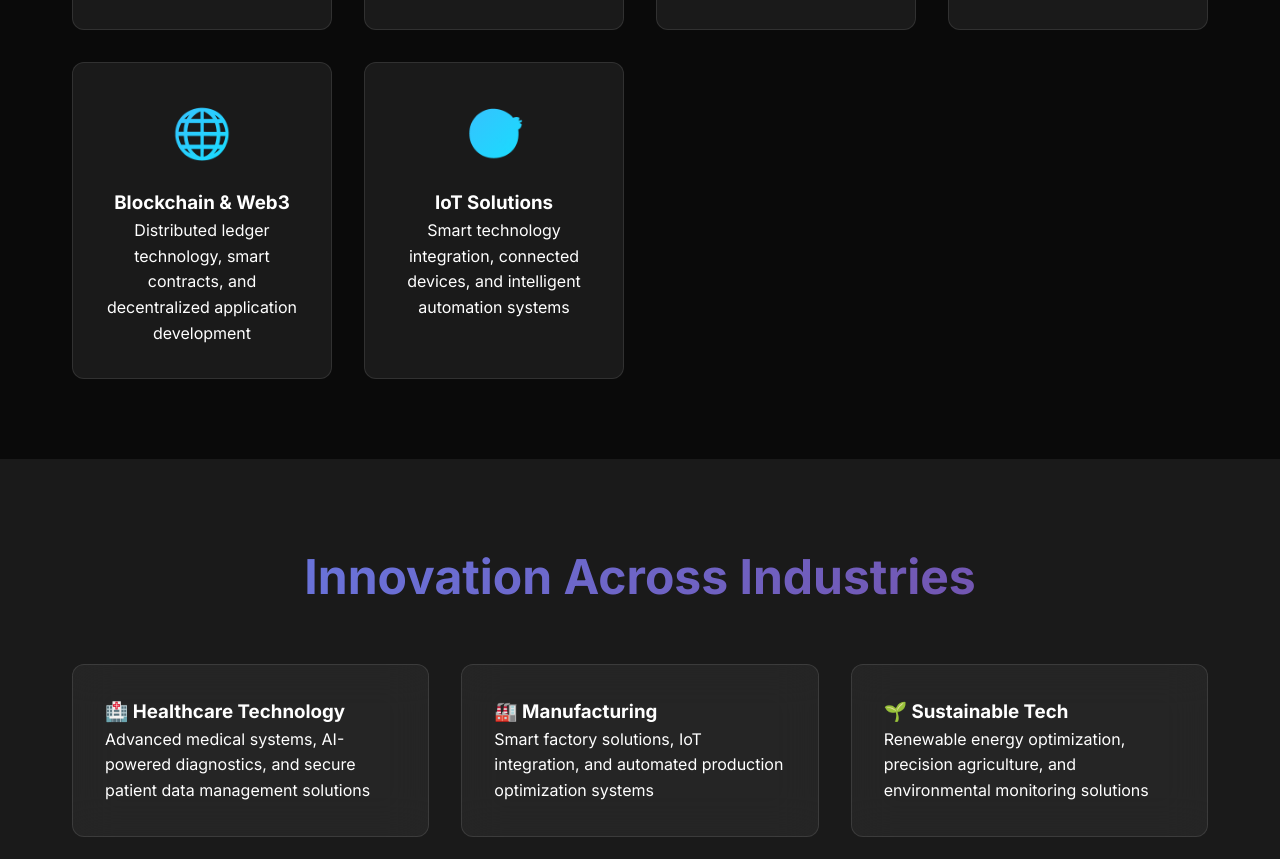
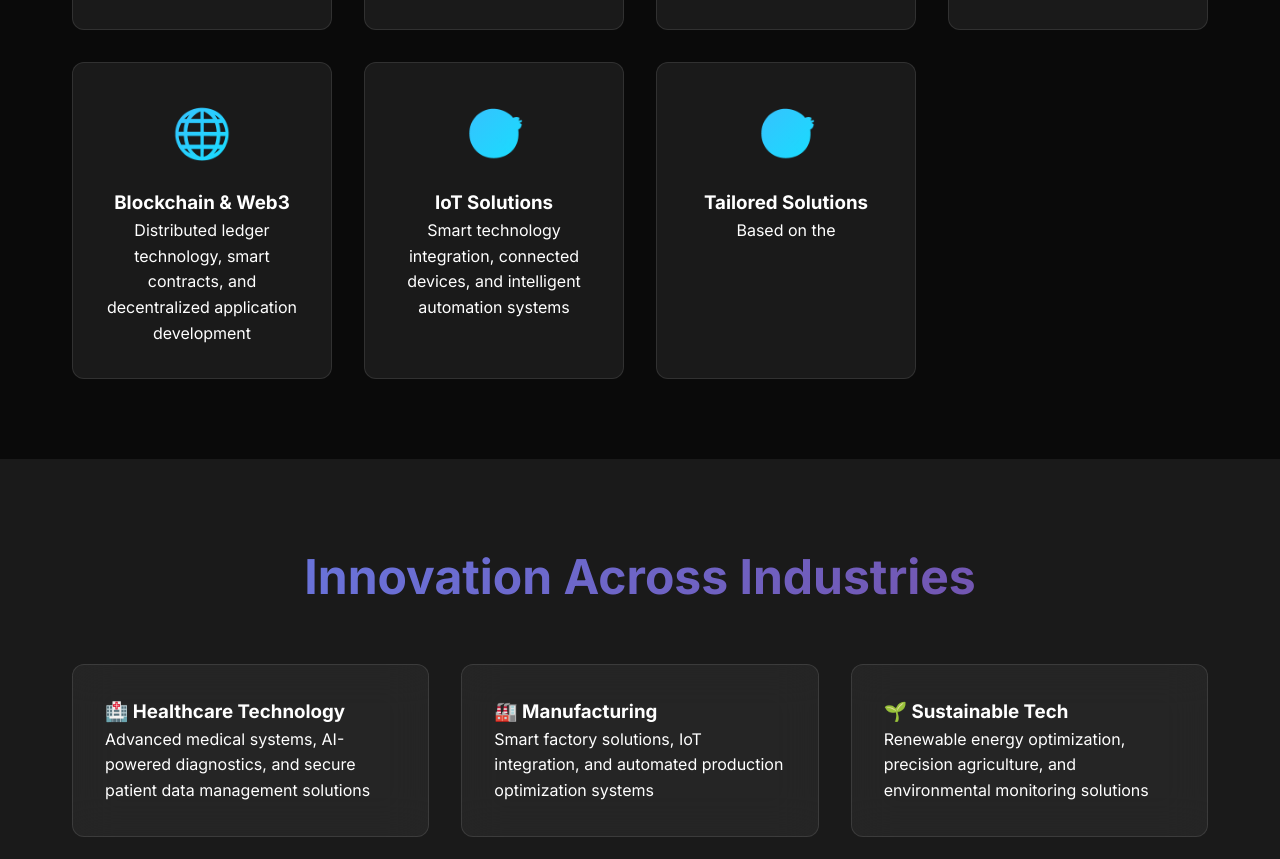
Before and after one commit to qubisafe/qubisafe.github.io, a plain HTML site: page website/home.html in a window 1280 px wide. Shown: the part 1321-2180 px from the top of the page. Drawn offline with Linux system fonts and the light colour scheme.

Commit message:
Update home.html

```diff
--- a/website/home.html
+++ b/website/home.html
@@ -58,6 +58,11 @@
             <h3>IoT Solutions</h3>
             <p>Smart technology integration, connected devices, and intelligent automation systems</p>
           </div>
+          <div class="service-card">
+            <div class="service-icon">🎯</div>
+            <h3>Tailored Solutions</h3>
+            <p>Based on the</p>
+          </div>
         </div>
       </div>
     </section>
```
